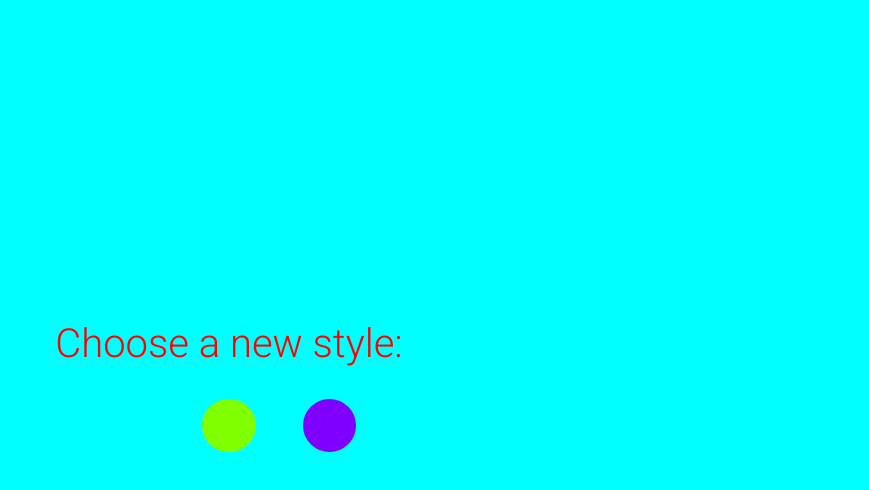
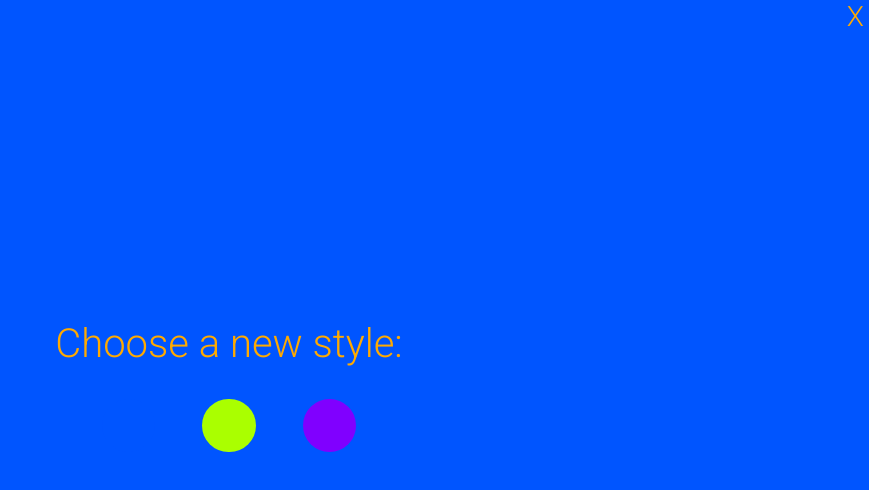
Before and after one commit to TheSowut/vanilla_themes, a plain HTML site: page index.html in a window 1280 px wide. Both pictures are taken after a click on the button 539 px from the left and 425 px from the top of the page. Shown: the whole page, without its empty margins (411-1280 px from the left). Drawn offline with Linux system fonts and the light colour scheme.

Commit message:
feat: reset preferences button

```diff
--- a/css/style.css
+++ b/css/style.css
@@ -2,15 +2,26 @@
     margin: 0;
     padding: 0;
     border: 0;
+    font-family: 'Roboto', sans-serif;
 }
 
 :root {
-    --primary-button: 180;
-    --secondary-button: 90;
+    --primary-button: 220;
+    --secondary-button: 80;
     --accent-button: 270;
 
-    --bckg: #232627;
-    --text-color: #fff;
+    --bckg: hsl(195, 5%, 15%);
+    --text-color: hsl(0, 0%, 100%);
+}
+
+#reset-button {
+    position: absolute;
+    top: 0;
+    right: 5px;
+    font-size: 1.75em;
+    background: none;
+    color: var(--text-color);
+    cursor: pointer;
 }
 
 main {
@@ -35,7 +46,6 @@ main {
 }
 
 .container p {
-    font-family: 'Roboto', sans-serif;
     font-size: 2.5rem;
     text-align: center;
 }
--- a/index.html
+++ b/index.html
@@ -12,7 +12,7 @@
     <meta name="viewport" content="width=device-width, initial-scale=1.0">
 
     <script src="scripts/app.js"></script>
-    <title>🚀Vanilla Themes</title>
+    <title>🎨 Vanilla Themes</title>
 </head>
 
 <body>
@@ -25,6 +25,7 @@
                 <button id="accent-button" class="btn-round"></button>
             </div>
         </div>
+        <button id="reset-button">X</button>
     </main>
 </body>
 
--- a/scripts/app.js
+++ b/scripts/app.js
@@ -1,3 +1,7 @@
+const localStorageItem = 'background-color';
+const defaultBackgroundColor = "#232627";
+const defaultTextColor = "#ffffff";
+
 window.onload = () => {
     addSubscriptions();
     setSavedPreferences();
@@ -7,12 +11,13 @@ window.onload = () => {
  * Add Event Listener for click event on buttons.
  */
 const addSubscriptions = () => {
-    const buttons = ["primary-button", "secondary-button", "accent-button"];
+    const buttons = ['primary-button', 'secondary-button', 'accent-button'];
     buttons.map(button => {
         const el = document.querySelector(`#${button}`);
-        el.addEventListener("click", setColor);
+        el.addEventListener('click', setColor);
         el.color = window.getComputedStyle(document.documentElement).getPropertyValue(`--${button}`);
     });
+    document.querySelector('#reset-button').addEventListener('click', resetPreferences);
 }
 
 /**
@@ -20,22 +25,31 @@ const addSubscriptions = () => {
  * @param event
  */
 const setColor = (event) => {
-    document.documentElement.style.setProperty('--bckg', `hsl(${event.currentTarget.color}, 100%, 50%)`);
-    document.querySelector(":root").style.setProperty('--text-color', `hsl(${event.currentTarget.color - 180}, 100%, 50%)`);
-    localStorage.setItem('background-color', event.currentTarget.color);
+    document.querySelector(':root').style.setProperty('--bckg', `hsl(${event.currentTarget.color}, 100%, 50%)`);
+    document.querySelector(':root').style.setProperty('--text-color', `hsl(${event.currentTarget.color - 180}, 100%, 50%)`);
+    localStorage.setItem(localStorageItem, event.currentTarget.color);
 }
 
 /**
  * Used to extract saved preferences from local storage and set theme.
  */
 const setSavedPreferences = () => {
-    if (localStorage.getItem('background-color')) {
+    if (localStorage.getItem(localStorageItem)) {
         // Create an object with event like structure so we can reuse the setColor function.
         const preferredColor = {
             currentTarget: {
-                color: localStorage.getItem('background-color')
+                color: localStorage.getItem(localStorageItem)
             }
         };
         setColor(preferredColor);
     }
 }
+
+/**
+ * Used to remove saved preferences from local storage and reset theme.
+ */
+const resetPreferences = () => {
+    localStorage.removeItem(localStorageItem);
+    document.querySelector(':root').style.setProperty('--bckg', `hsl(195, 5%, 15%)`);
+    document.querySelector(':root').style.setProperty('--text-color', `hsl(0, 0%, 100%)`);
+}
```
